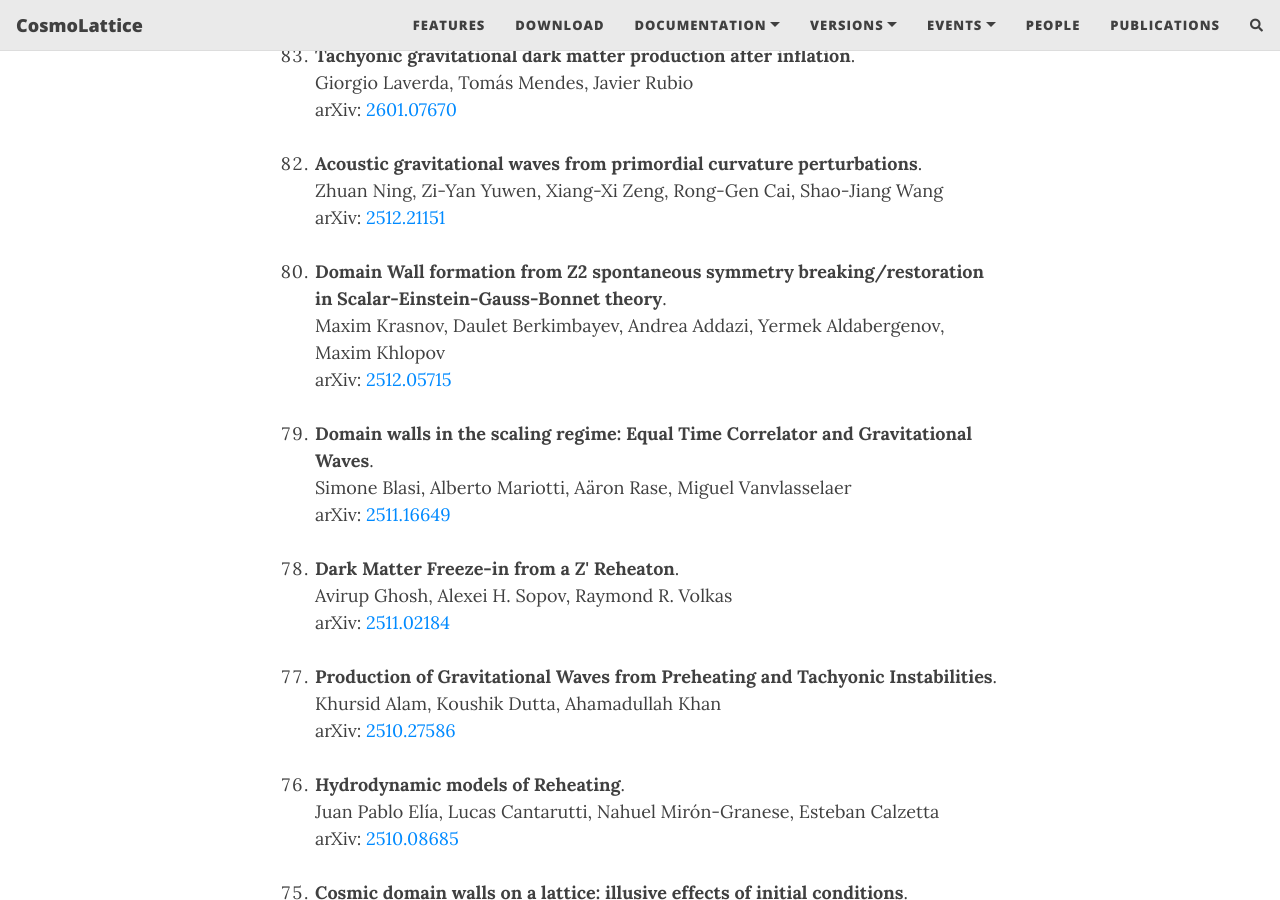
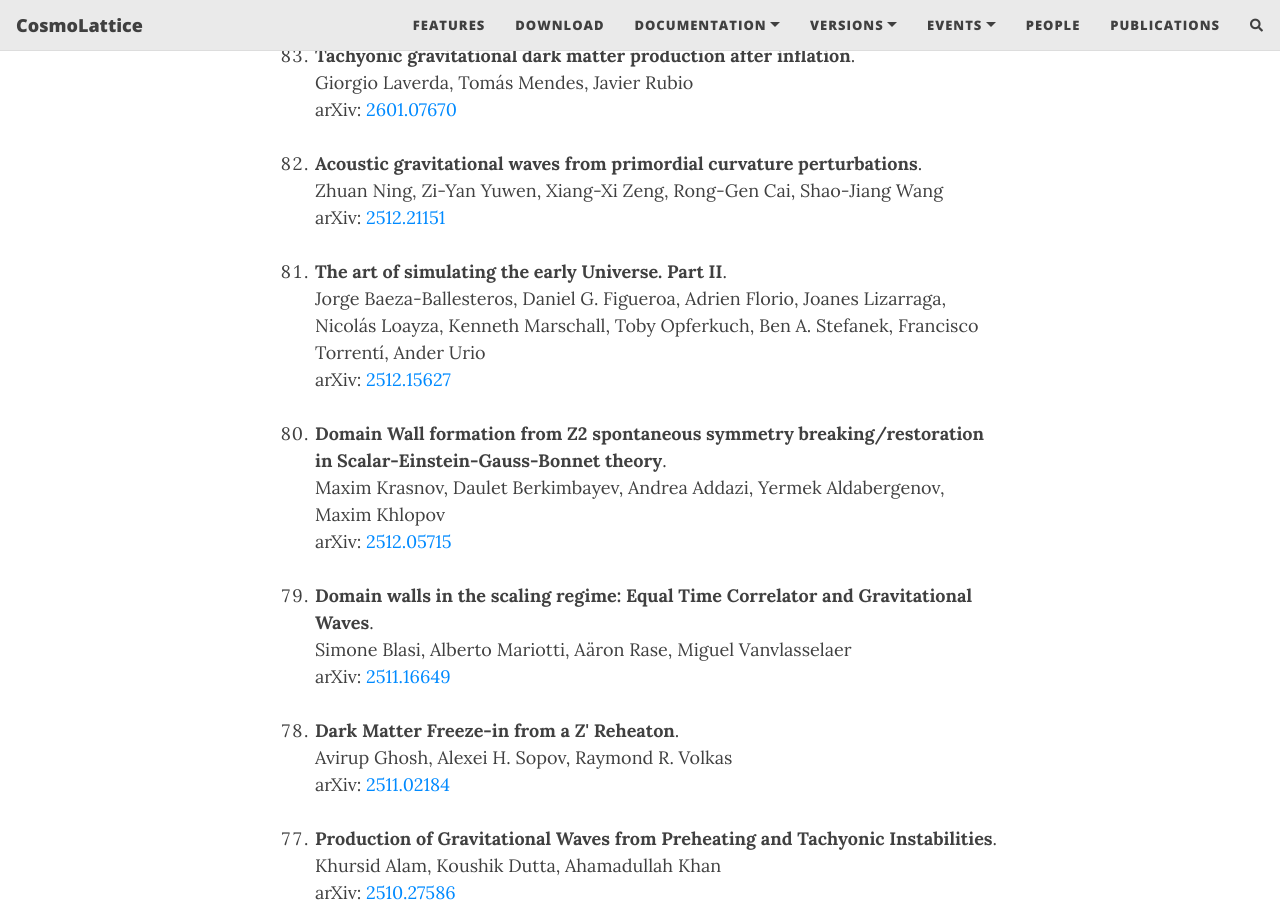
Before and after one commit to cosmolattice/cosmolatticeweb, a Jekyll site: the page built from publications.md, in a window 1280 px wide and 900 px high, scrolled down 490 px. Built offline with Jekyll 4.4.1, drawn with Linux system fonts in a browser that asks for light colours; nearby versions of some CDN libraries; comment, search, counter and statistics services are not loaded.

Commit message:
correction

```diff
--- a/publications.md
+++ b/publications.md
@@ -22,6 +22,11 @@ appear here, please let us know and we will gladly include it!
 <b>Acoustic gravitational waves from primordial curvature perturbations</b>.<br>
    Zhuan Ning, Zi-Yan Yuwen, Xiang-Xi Zeng, Rong-Gen Cai, Shao-Jiang Wang<br>
    arXiv: <a href="https://arxiv.org/abs/2512.21151" target="_blank" rel="noopener noreferrer">2512.21151</a><br><br>
+
+   <li value="81">
+<b>The art of simulating the early Universe. Part II</b>.<br>
+   Jorge Baeza-Ballesteros, Daniel G. Figueroa, Adrien Florio, Joanes Lizarraga, Nicolás Loayza, Kenneth Marschall, Toby Opferkuch, Ben A. Stefanek, Francisco Torrentí, Ander Urio<br>
+   arXiv: <a href="https://arxiv.org/abs/2512.15627" target="_blank" rel="noopener noreferrer">2512.15627</a><br><br>
 
    <li value="80">
 <b>Domain Wall formation from Z2 spontaneous symmetry breaking/restoration in Scalar-Einstein-Gauss-Bonnet theory</b>.<br>
```
